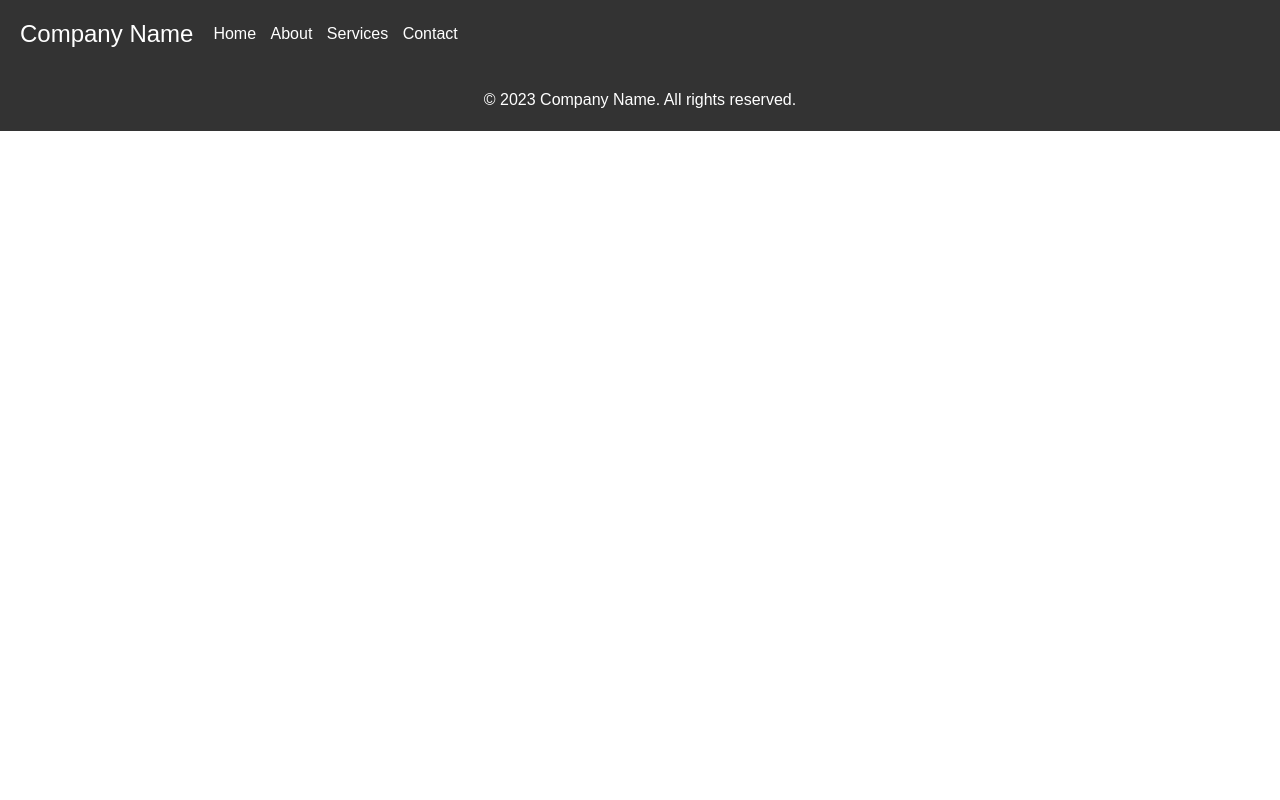
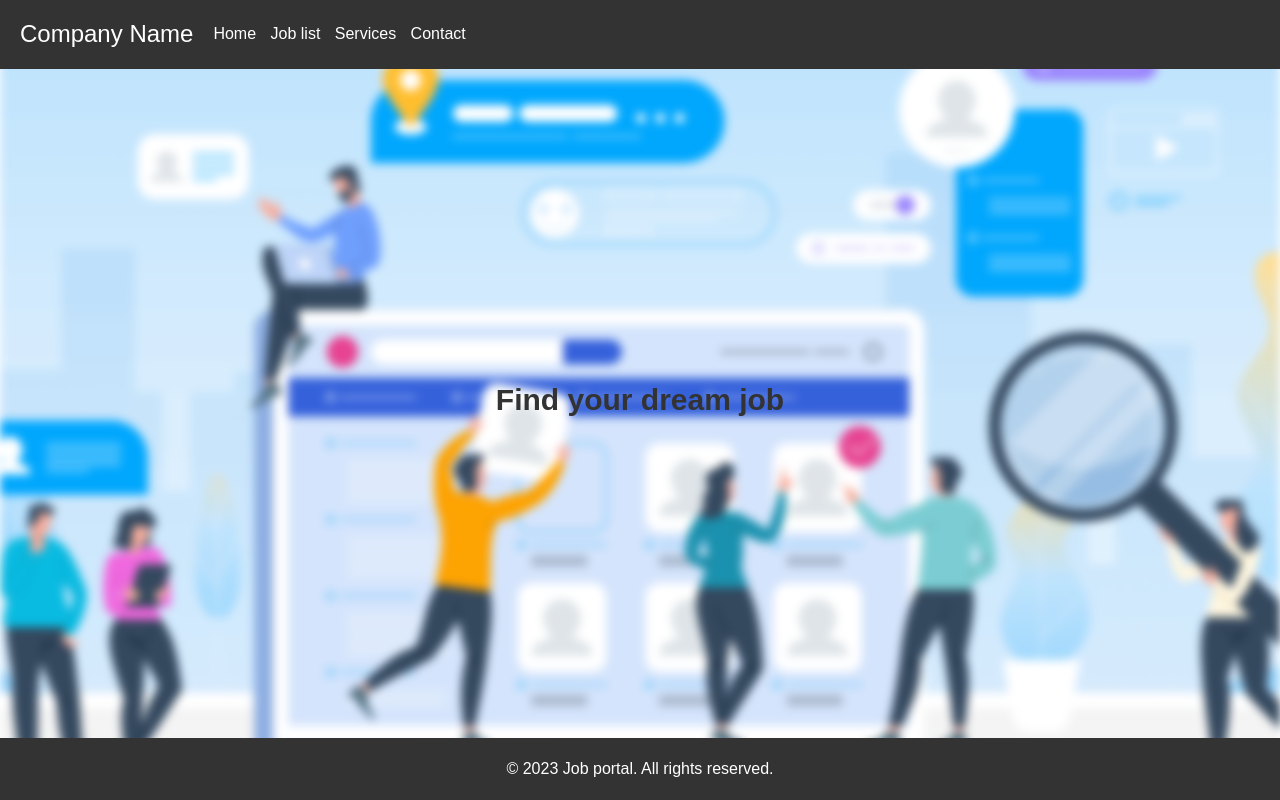
Before and after one commit to MyrHlorid/FinalProject, a Django app: page / in a window 1280 px wide. Run offline with Django 3.2, Linux system fonts and the light colour scheme; some libraries are stand-ins or nearby versions.

Commit message:
added some necessary things

```diff
--- a/templates/base.html
+++ b/templates/base.html
@@ -2,7 +2,7 @@
 {% load static %}
 <html>
 <head>
-    <title>DJobPortal &mdash; Find Your Job</title>
+    <title>{% block title %}Find your job{% endblock %}</title>
     <meta charset="utf-8">
      <link rel="stylesheet" href="https://stackpath.bootstrapcdn.com/bootstrap/4.4.1/css/bootstrap.min.css" integrity="sha384-Vkoo8x4CGsO3+Hhxv8T/Q5PaXtkKtu6ug5TOeNV6gBiFeWPGFN9MuhOf23Q9Ifjh" crossorigin="anonymous">
 
@@ -43,10 +43,35 @@
   color: #fff;
   padding: 20px;
   text-align: center;
-  margin-bottom: 0;
+    position: absolute;
+    right: 0;
+    width: 100%;
+  bottom: 0;
 }
 .content{
+    display: flex;
   height: 80%;
+}
+.words{
+    position: absolute;
+    top: 50%;
+    left: 50%;
+    transform: translate(-50%, -50%);
+    font-size: 30px;
+    color: #333333;
+    font-weight: bold;
+}
+.background_class{
+    filter: blur(5px);
+    height:100%;
+    position:fixed;
+    width:100%;
+    top:0;
+    left:0;
+    background-image: url('/static/img/img.png');
+     background-size: cover;
+     background-position: center;
+    z-index: -1;
 }
 </style>
 <body>
@@ -55,18 +80,20 @@
     <nav class="nav">
       <ul>
         <li><a href="#">Home</a></li>
-        <li><a href="#">About</a></li>
+        <li><a href="#">Job list</a></li>
         <li><a href="#">Services</a></li>
         <li><a href="#">Contact</a></li>
       </ul>
     </nav>
   </header>
-
-  <div class="content">
-  </div>
+    {% block content %}
+         <div class="content">
+                <div class="background_class"></div>
+              <h1 class="words">Find your dream job</h1>
+         </div>
+    {% endblock %}
 
   <footer class="footer">
-    <p>&copy; 2023 Company Name. All rights reserved.</p>
+    <p>&copy; 2023 Job portal. All rights reserved.</p>
   </footer>
-</body>
-</html>
+</
```
Also changed, not shown: static/img/img.png (added).
